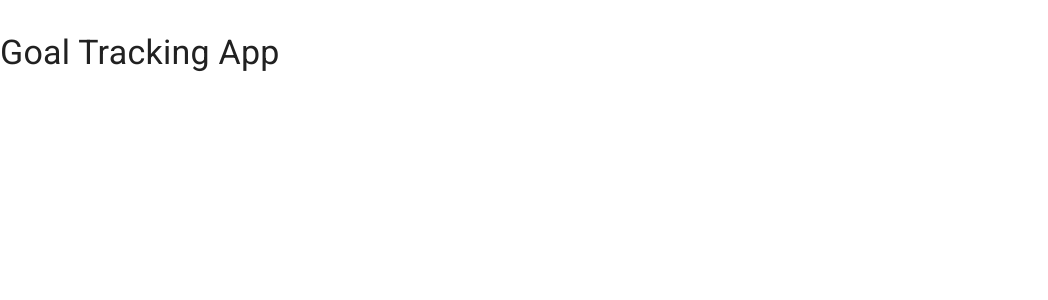
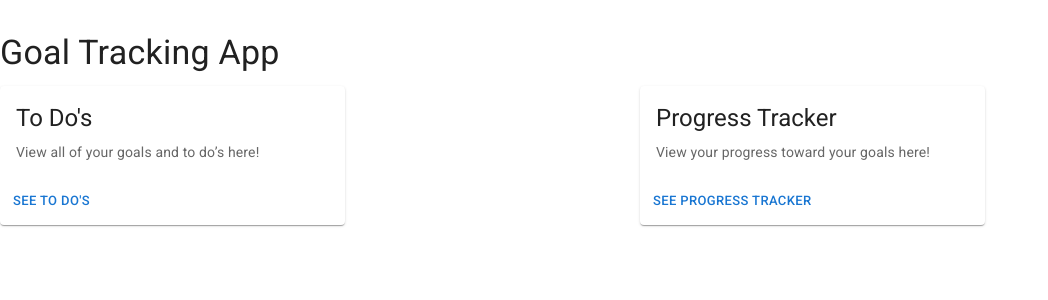
Before and after one commit to maddiewaldie/COEN-174-Project, a React (Create React App) app in the folder frontend/: page /home in a window 1280 px wide. Shown: the top 300 px of the page, without its empty margins (0-1048 px from the left). Built offline with nearby package versions, Linux system fonts and the light colour scheme.

Commit message:
Added routing between homepage and todo / progress tracker pages

```diff
--- a/frontend/src/App.js
+++ b/frontend/src/App.js
@@ -6,7 +6,9 @@ import Box from '@mui/material/Box';
 import TextField from '@mui/material/TextField';
 import LoginPage from './UserInfoView/LogIn';
 import SignUp from './UserInfoView/SignUp';
+import ProgressTracker from './Task View/ProgressTracker';
 import Home from './Home';
+import ToDos from './Task View/ToDos';
 export default function App() {
   return (
    <Router>
@@ -19,29 +21,12 @@ export default function App() {
       <Route path='/home' >
           <Home />
       </Route>
+      <Route path='/progresstracker' >
+          <ProgressTracker />
+      </Route>
+      <Route path='/todos' >
+          <ToDos />
+      </Route>
    </Router>
-
-
-    /*<Container maxWidth="sm">
-      <Box sx={{ my: 4 }}>
-        <Typography variant="h4" component="h1" gutterBottom>
-          Goal Tracking App
-        </Typography>
-        <TextField
-          required
-          id="outlined-required"
-          label="Username"
-          defaultValue="Username"
-        />
-        <br>
-        </br>
-        <TextField
-          required
-          id="outlined-required"
-          label="Password"
-          defaultValue="Password"
-        />
-      </Box>
-    </Container>*/
   );
 }
--- a/frontend/src/Home.js
+++ b/frontend/src/Home.js
@@ -1,16 +1,13 @@
 import * as React from 'react';
-import Avatar from '@mui/material/Avatar';
+import Box from '@mui/material/Box';
 import Button from '@mui/material/Button';
-import CssBaseline from '@mui/material/CssBaseline';
-import TextField from '@mui/material/TextField';
-import FormControlLabel from '@mui/material/FormControlLabel';
-import Checkbox from '@mui/material/Checkbox';
-import Link from '@mui/material/Link';
-import Paper from '@mui/material/Paper';
-import Box from '@mui/material/Box';
-import Grid from '@mui/material/Grid';
+import Card from '@mui/material/Card';
+import CardActions from '@mui/material/CardActions';
+import CardContent from '@mui/material/CardContent';
+import CardMedia from '@mui/material/CardMedia';
 import Typography from '@mui/material/Typography';
 import { createTheme, ThemeProvider } from '@mui/material/styles';
+import { Link as Linker} from 'react-router-dom'
 
 const theme = createTheme();
 const Home = () => {
@@ -19,6 +16,45 @@ const Home = () => {
           <Typography variant="h4" component="h1" gutterBottom>
             Goal Tracking App
           </Typography>
+          <div style={{
+            display: "grid",
+            gridTemplateColumns: "1fr 1fr"
+            }}>
+            <Card sx={{ maxWidth: 345 }}>
+              <CardContent>
+                <Typography gutterBottom variant="h5" component="div">
+                  To Do's
+                </Typography>
+                <Typography variant="body2" color="text.secondary">
+                  View all of your goals and to do’s here!
+                </Typography>
+              </CardContent>
+              <CardActions>
+                <Linker to={'/todos'}>
+                  <Button size="small">
+                    See To Do's
+                  </Button>
+                </Linker>
+              </CardActions>
+            </Card>
+            <Card sx={{ maxWidth: 345 }}>
+              <CardContent>
+                <Typography gutterBottom variant="h5" component="div">
+                  Progress Tracker
+                </Typography>
+                <Typography variant="body2" color="text.secondary">
+                View your progress toward your goals here!
+                </Typography>
+              </CardContent>
+              <CardActions>
+                <Linker to={'/progresstracker'}>
+                  <Button size="small">
+                    See Progress Tracker
+                  </Button>
+                </Linker>
+              </CardActions>
+            </Card>
+          </div>
         </Box>
     );
   };
--- a/frontend/src/Task View/ProgressTracker.js
+++ b/frontend/src/Task View/ProgressTracker.js
@@ -0,0 +1,18 @@
+import * as React from 'react';
+import Box from '@mui/material/Box';
+import Typography from '@mui/material/Typography';
+import { Link as Linker} from 'react-router-dom'
+import { createTheme, ThemeProvider } from '@mui/material/styles';
+
+const theme = createTheme();
+const ProgressTracker = () => {
+    return (
+        <Box sx={{ my: 4 }}>
+          <Typography variant="h4" component="h1" gutterBottom>
+            Progress Tracker
+          </Typography>
+        </Box>
+    );
+  };
+
+export default ProgressTracker;
--- a/frontend/src/Task View/ToDos.js
+++ b/frontend/src/Task View/ToDos.js
@@ -0,0 +1,18 @@
+import * as React from 'react';
+import Box from '@mui/material/Box';
+import Typography from '@mui/material/Typography';
+import { Link as Linker} from 'react-router-dom'
+import { createTheme, ThemeProvider } from '@mui/material/styles';
+
+const theme = createTheme();
+const ToDos = () => {
+    return (
+        <Box sx={{ my: 4 }}>
+          <Typography variant="h4" component="h1" gutterBottom>
+            To Do's
+          </Typography>
+        </Box>
+    );
+  };
+
+export default ToDos;
--- a/frontend/src/UserInfoView/SignUp.js
+++ b/frontend/src/UserInfoView/SignUp.js
@@ -13,6 +13,7 @@ import Container from '@mui/material/Container';
 //import LockOutlinedIcon from '@mui/icons-material/LockOutlined';
 import Typography from '@mui/material/Typography';
 import { createTheme, ThemeProvider } from '@mui/material/styles';
+import { Link as Linker} from 'react-router-dom'
 
 const theme = createTheme();
 const SignUp = () => {
@@ -71,14 +72,16 @@ const SignUp = () => {
                       </Grid>
                   </Grid>
 
+                  <Linker to={'/home'}>
                     <Button
                       type="submit"
                       fullWidth
                       variant="contained"
                       sx={{ mt: 3, mb: 2 }}
                     >
-                    Sign Up
+                      Sign In
                     </Button>
+                  </Linker>
                   <Grid container>
                     <Grid item>
                       <Link href="/" variant="body2">
```
Lines whose indentation alone changed are shown as unchanged.
